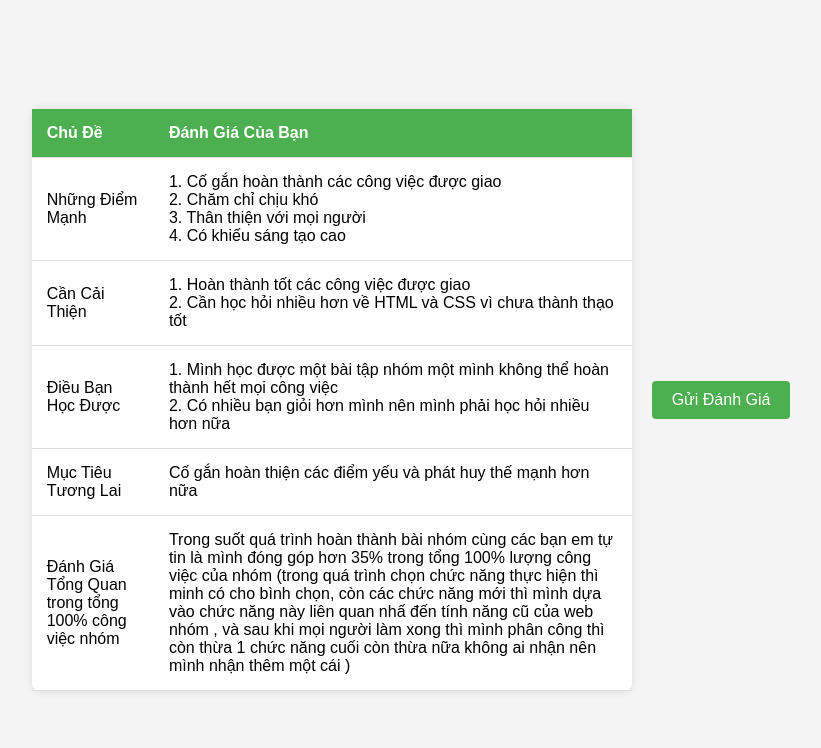
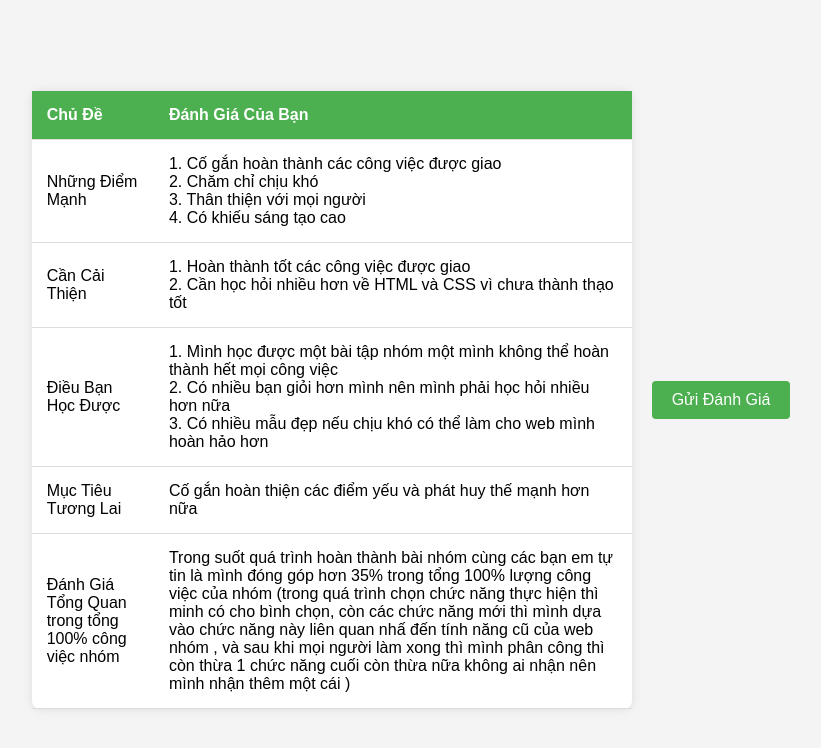
Before and after one commit to phanxuanlanh22130142/projectGroup18, a plain HTML site: page result2.html in a window 1280 px wide. Shown: the whole page, without its empty margins (239-1060 px from the left). Drawn offline with Linux system fonts and the light colour scheme.

Commit message:
Update result2.html

```diff
--- a/result2.html
+++ b/result2.html
@@ -84,7 +84,9 @@
         <td>Điều Bạn Học Được</td>
         <td contenteditable="true" id="learnings" style="min-height: 100px;">
           1. Mình học được một bài tập nhóm một mình không thể hoàn thành hết mọi công việc <br>
-          2. Có nhiều bạn giỏi hơn mình nên mình phải học hỏi nhiều hơn nữa
+
+          2. Có nhiều bạn giỏi hơn mình nên mình phải học hỏi nhiều hơn nữa<br>
+          3. Có nhiều mẫu đẹp nếu chịu khó có thể làm cho web mình hoàn hảo hơn
         </td>
       </tr>
       <tr>
```
